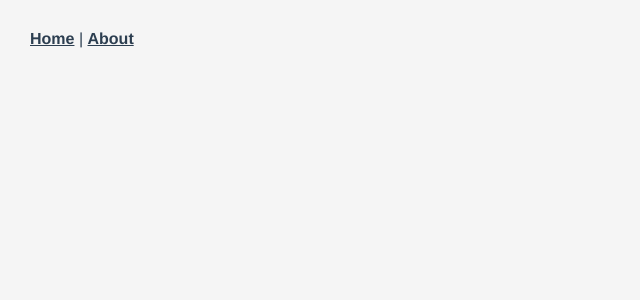
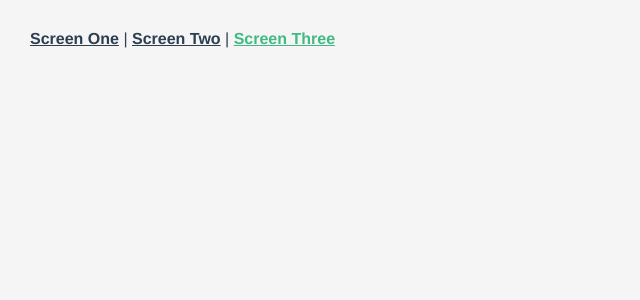
Before and after one commit to ritwik-m/VirtualLab-OOP, a Vue app in the folder exp-1/: page /screen-three in a window 1280 px wide. Before the commit this address had no page. Shown: the top 300 px of the page, without its empty margins (0-640 px from the left). Built offline with nearby package versions, Linux system fonts and the light colour scheme.

Commit message:
Added screen three

```diff
--- a/exp-1/src/App.vue
+++ b/exp-1/src/App.vue
@@ -1,7 +1,8 @@
 <template>
   <nav>
-    <router-link to="/">Home</router-link> |
-    <router-link to="/about">About</router-link>
+    <router-link to="/">Screen One</router-link> |
+    <router-link to="/screen-two">Screen Two</router-link> |
+    <router-link to="/screen-three">Screen Three</router-link>
   </nav>
   <router-view/>
 </template>
--- a/exp-1/src/router/index.js
+++ b/exp-1/src/router/index.js
@@ -1,19 +1,24 @@
 import { createRouter, createWebHistory } from 'vue-router'
-import ScreenTwo from '../views/ScreenTwo.vue'
+import ScreenOne from '../views/ScreenOne.vue'
 
 const routes = [
   {
     path: '/',
-    name: 'home',
-    component: ScreenTwo
+    name: 'screen-one',
+    component: ScreenOne
   },
   {
-    path: '/about',
-    name: 'about',
+    path: '/screen-two',
+    name: 'screen-two',
     // route level code-splitting
     // this generates a separate chunk (about.[hash].js) for this route
     // which is lazy-loaded when the route is visited.
-    component: () => import(/* webpackChunkName: "about" */ '../views/ScreenOne.vue')
+    component: () => import(/* webpackChunkName: "screen-two" */ '../views/ScreenTwo.vue')
+  },
+  {
+    path: '/screen-three',
+    name: 'screen-three',
+    component: () => import(/* webpackChunkName: "scren-three" */ '../views/ScreenThree.vue')
   }
 ]
 
--- /dev/null
+++ b/exp-1/src/views/ScreenThree.vue
@@ -0,0 +1,5 @@
+<template>
+    <div>
+
+    </div>
+</template>
```
